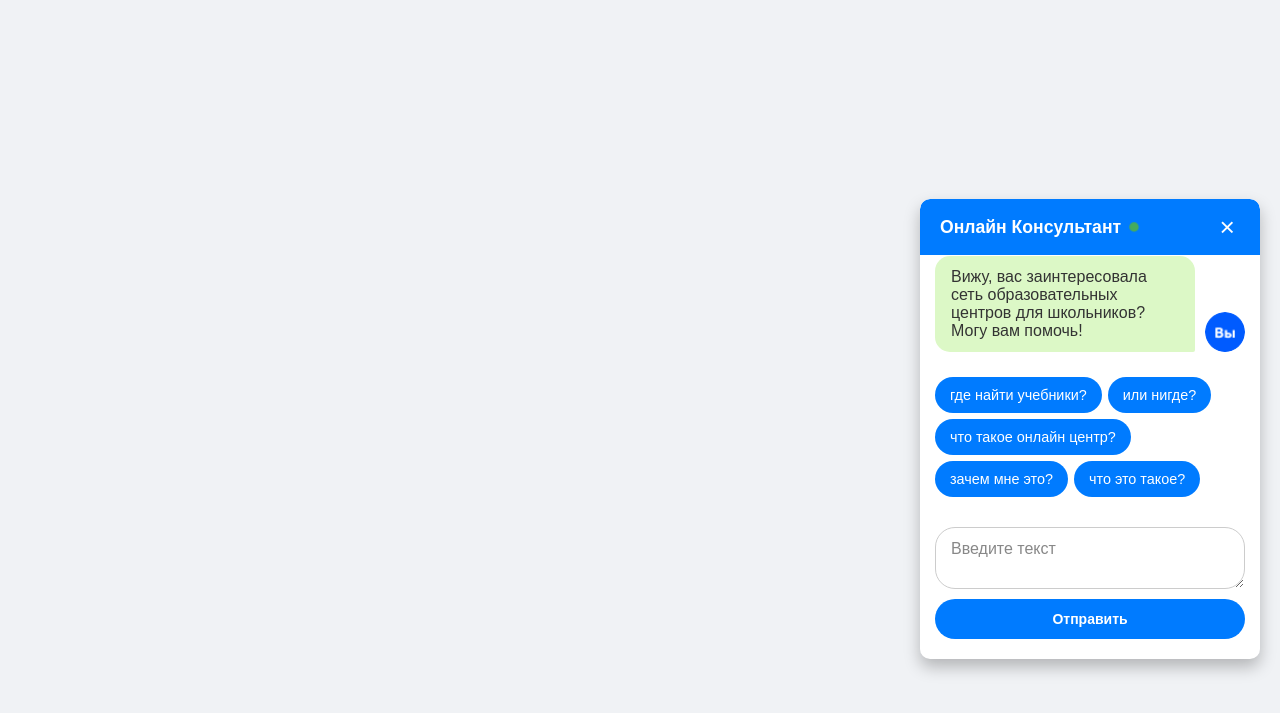
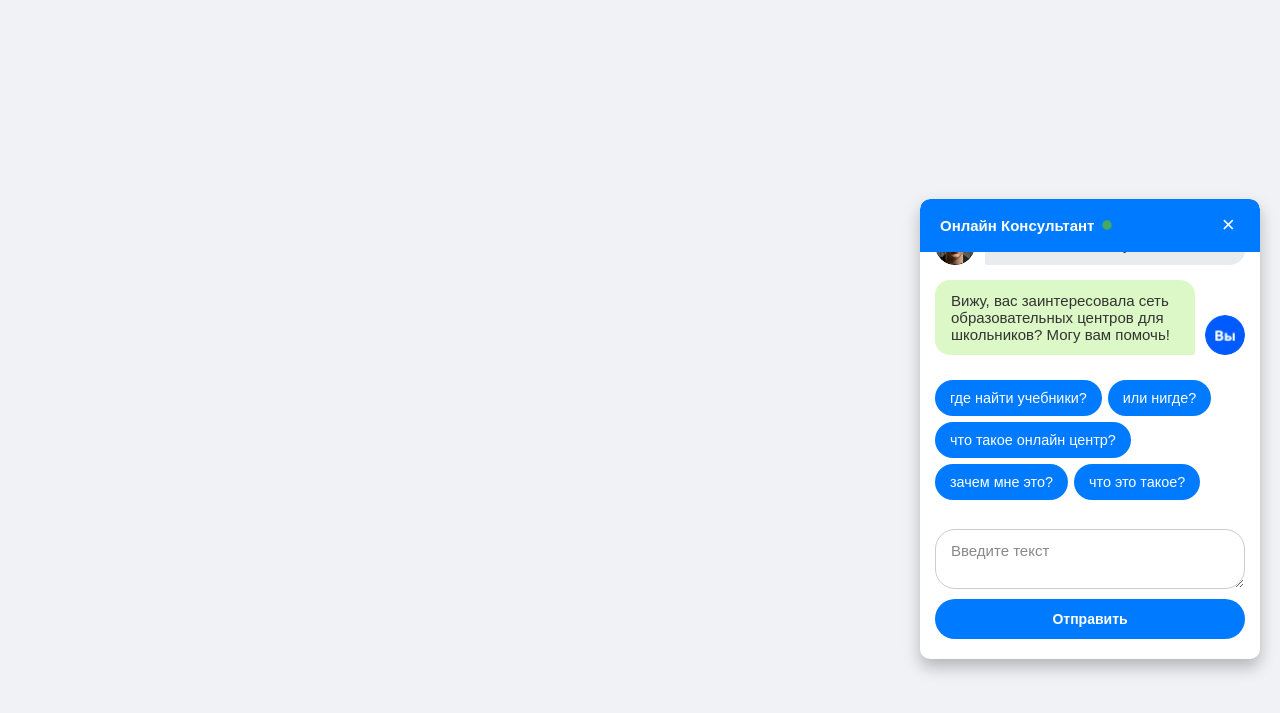
Before and after one commit to RaTeNo/widget, a plain HTML site: page index.html in a window 1280 px wide. Both pictures are taken after a click on the element 1224 px from the left and 744 px from the top of the page. Shown: the part 121-834 px from the top of the page. Drawn offline with Linux system fonts and the light colour scheme.

Commit message:
Update style.css

```diff
--- a/style.css
+++ b/style.css
@@ -114,7 +114,7 @@ body {
     align-items: center;
     justify-content: space-between;
     font-weight: bold;
-    font-size: 1.1em;
+    font-size: 15px;
     border-top-left-radius: 10px;
     border-top-right-radius: 10px;
     position: relative;
@@ -196,6 +196,7 @@ body {
     border-radius: 15px;
     max-width: 80%; /* Ограничить ширину сообщения */
     word-wrap: break-word; /* Перенос длинных слов */
+    font-size: 15px;
 }
 
 
@@ -255,7 +256,7 @@ body {
     padding: 12px 15px;
     border: 1px solid var(--oc-border-color);
     border-radius: 20px; /* Скругленные поля ввода */
-    font-size: 1em;
+    font-size: 15px;
     outline: none; /* Убрать обводку при фокусе */
     flex: 1 1 auto;
     color: var(--oc-text-color); /* Цвет текста в инпуте */
```
